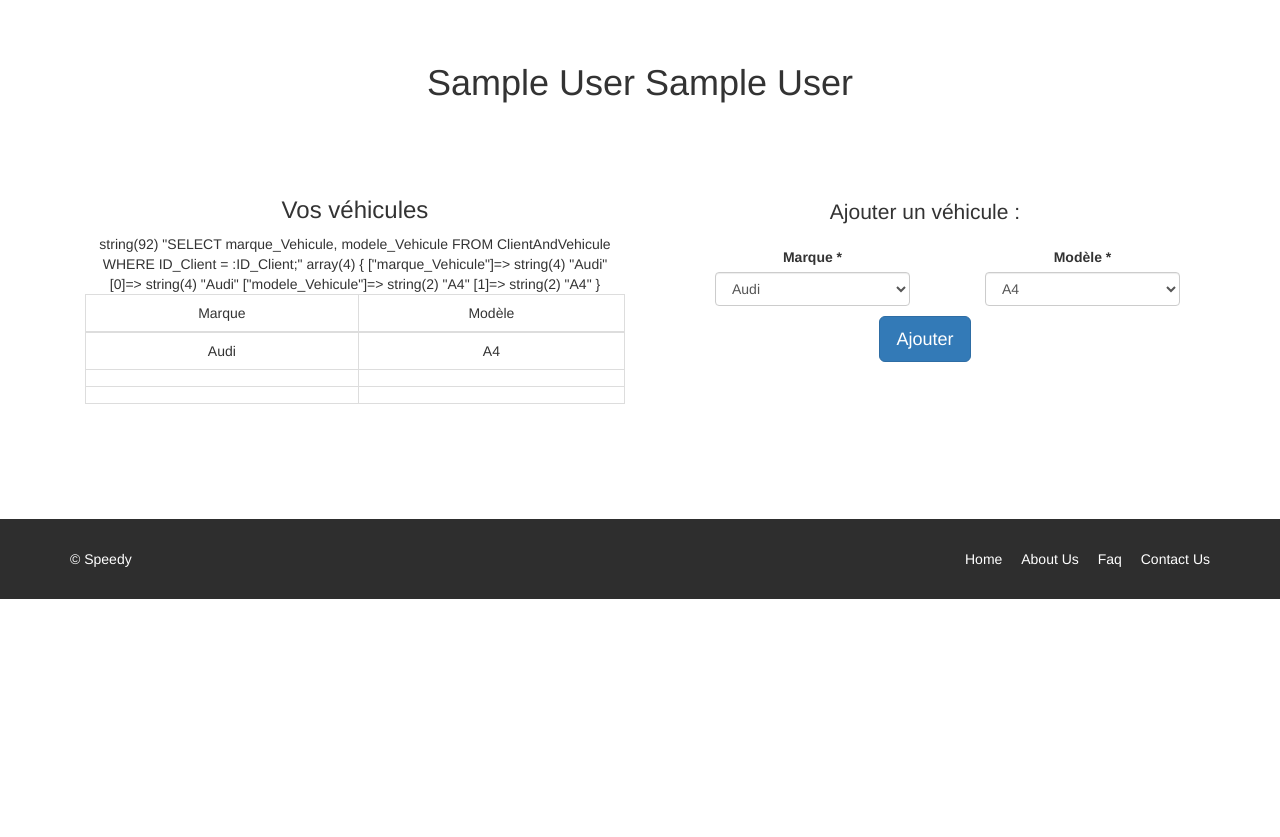
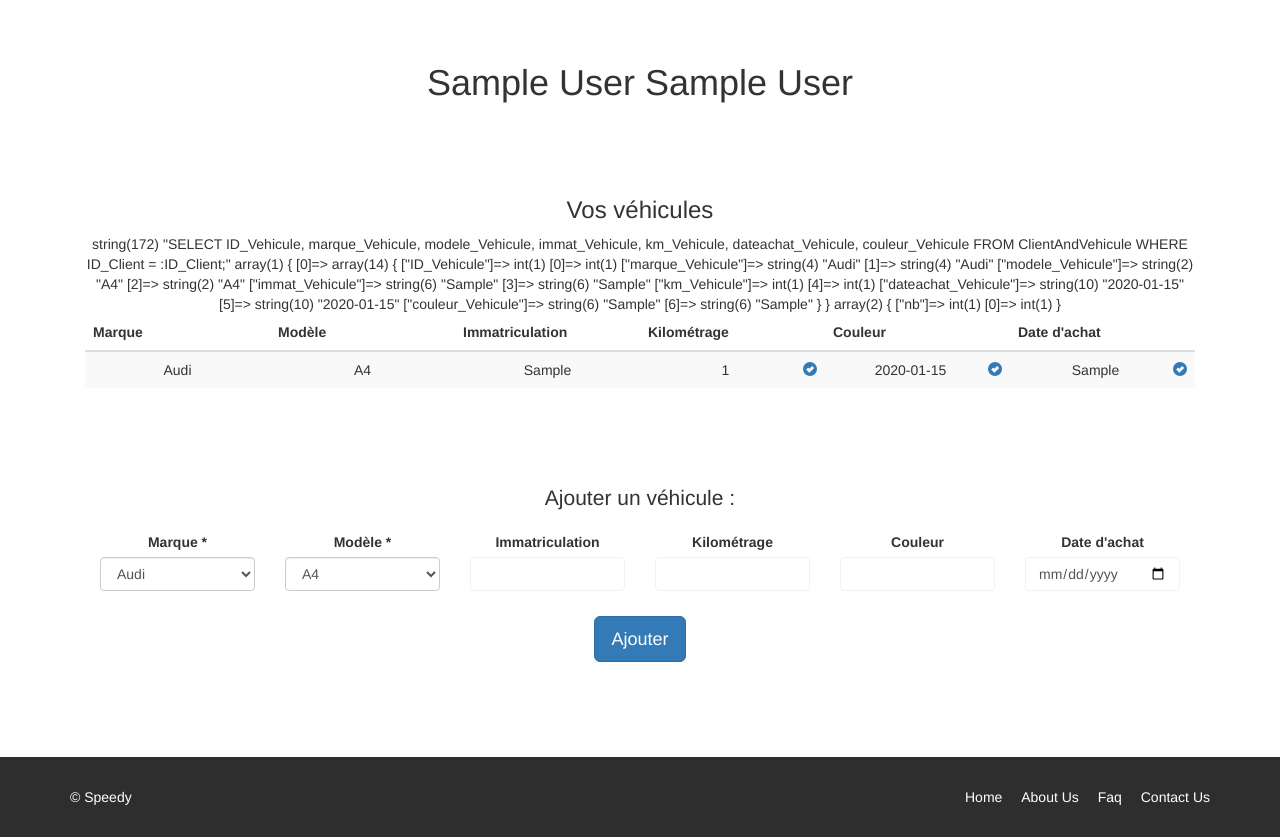
Before and after one commit to Buenoj55/GaragePPE, a PHP site: page /Profil/Profil.php in a window 1280 px wide. Shown: the part 188-1025 px from the top of the page. Before the commit the page ends 787 px from the top, so only its background shows below. Run offline with PHP 8.4, Linux system fonts and the light colour scheme; the visitor is signed in with stand-in values (Sample User, id 1); data comes from the database, SQL or seed files in the repository; tables that the repository leaves empty hold one stand-in row (values such as "Sample post"); data that the repository does not hold is empty; some libraries are stand-ins or nearby versions; some web fonts are replaced.

Commit message:
Espace membre

```diff
--- a/PPE1/Connexion/AccesBDDUser.php
+++ b/PPE1/Connexion/AccesBDDUser.php
@@ -155,16 +155,36 @@
 		$unModele->renseigner("ClientAndVehicule");
 
 		$champs = array(
+				"ID_Vehicule",
 				"marque_Vehicule",
-				"modele_Vehicule"
+				"modele_Vehicule",
+				"immat_Vehicule",
+				"km_Vehicule",
+				"dateachat_Vehicule",
+				"couleur_Vehicule"
 			);
 
 		$tab = array(
 				"ID_Client"=>$idc
 			);
 
-			$resultatVehicule = $unModele->selectWhere($champs, $tab);
+			$resultatVehicule = $unModele->selectWhereAll($champs, $tab);
 
 		return $resultatVehicule;
 	}
+
+	function nbVehicule()
+	{
+		$unModele = new Modele("localhost", "Garage", "root", "");
+
+		$unModele->renseigner("Vehicules");
+
+		$tab = array(
+				"ID_Client" => $_SESSION['ID_Client']
+			);
+
+		$resultat = $unModele->selectCount($tab);
+
+		return $resultat;
+	}
 ?>
--- a/PPE1/Modele/modele.class.php
+++ b/PPE1/Modele/modele.class.php
@@ -58,6 +58,32 @@
       $select = $this->pdo->prepare($requete);
       $select->execute($donnees);
       $unResultat = $select->fetch();
+
+      var_dump($unResultat);
+
+      return $unResultat;
+    }
+
+    public function selectWhereAll($champs, $where)
+    {
+      $chaineChamps = implode (", ", $champs);
+      $clause = array();
+      $donnees = array();
+
+      foreach ($where as $cle => $valeur)
+      {
+        $clause[] = $cle." = :".$cle;
+        $donnees[":".$cle] = $valeur;
+      }
+      $chaineClause = implode(" AND ", $clause);
+
+      $requete = "SELECT ".$chaineChamps." FROM ".$this->table." WHERE ".$chaineClause.";";
+
+      var_dump($requete);
+
+      $select = $this->pdo->prepare($requete);
+      $select->execute($donnees);
+      $unResultat = $select->fetchAll();
 
       var_dump($unResultat);
 
--- a/PPE1/Profil/Profil.php
+++ b/PPE1/Profil/Profil.php
@@ -22,36 +22,62 @@
             	<h2> <?php echo $_SESSION['prenom_Particulier'].' '.$_SESSION['nom_Particulier'] ; ?> </h2>
             </div>
 
-            <div id="Vehicule" class="center wow fadeInDown col-lg-6">
+            <div id="Vehicule" class="center wow fadeInDown col-lg-12">
             	<h3>Vos véhicules</h3>
 
             	<div class="table-responsive">
-            		<table class="table table-stripped table-bordered">
+            		<form class="contact-form" method="post">
+	            		<table class="table table-striped table-hover">
 	            			<thead>
-            				<tr>
-            					<td>Marque</td>
-            					<td>Modèle</td>
-            				</tr>
+            					<th>Marque</th>
+            					<th>Modèle</th>
+            					<th>Immatriculation</th>
+            					<th>Kilométrage</th>
+            					<th>Couleur</th>
+            					<th>Date d'achat</th>
 	            			</thead>
 	            			<tbody>
 	        					<?php
 	        						$resultatVehicules = vehiculeClient($_SESSION['ID_Client']);
+	        						$nbVehicules = nbVehicule();
 
-        						for ($n = 0 ; $n < 6 ; $n=$n+2)
+	        						var_dump($nbVehicules);
+
+	        						if ($nbVehicules['nb'] != 0)
 	        						{
-        							echo '<tr><td>'.$resultatVehicules[$n].'</td><td>'.$resultatVehicules[$n+1].'</td></tr>';
+		        						for ($n = 0 ; $n < $nbVehicules['0'] ; $n++)
+		        						{
+		        							echo '<tr><td class="col-sm-2">'.$resultatVehicules[$n]['1'].'</td><td class="col-sm-2">'.$resultatVehicules[$n]['2'].'</td><td class="col-sm-2">'.$resultatVehicules[$n]['3'].'</td>';
+
+		        							for ($a = 4 ; $a < 7 ; $a++)
+		        							{
+		        								echo '<td class="col-sm-2">';
+		        								if (isset($resultatVehicules[$n][$a])) { echo $resultatVehicules[$n][$a]; }
+		        								else { echo '<input class="col-sm-10" name="input'.$n.''.$a.'">'; }
+		        								echo '<a type="submit" name="Modif'.$n.''.$a.'" class="pull-right"><span class="glyphicon glyphicon-ok-sign"></span></a></td>';
+
+		        								if (isset($_POST['Modif'.$n.''.$a])) {
+		        									echo 'Unicorn';
+		        								}
+		        							}
+		        						}
+	        						}
+	        						else
+	        						{
+	        							echo '<tr><td colspan="6">Vous n\'avez pas enregistré de véhicules.</td></tr>';
 	        						}
 	        					?>
 	            			</tbody>
 						</table>
+					</form>
             	</div>
             </div>
 
-			<div id="AjoutVehicule" class="center wow fadeInDown col-lg-6">
+			<div id="AjoutVehicule" class="center wow fadeInDown col-lg-12">
 			    <h3 class="lead">Ajouter un véhicule :</h3>
 
-	        	<form id="main-contact-form" class="contact-form" name="contact-form" method="post"	>
-	        		<div class="col-sm-5 col-sm-offset-1">
+	        	<form class="contact-form" method="post"	>
+	        		<div class="col-sm-2">
 			            <label>Marque *</label>
 			            <select name="marque_Vehicule" class="form-control">
 			                <?php
@@ -63,7 +89,7 @@
 			                ?>
 			            </select>
 			        </div>
-			        <div class="col-sm-5 col-sm-offset-1">
+			        <div class="col-sm-2">
 			            <label>Modèle *</label>
 			            <select name="modele_Vehicule" class="form-control">
 			                <?php
@@ -74,6 +100,28 @@
 			                    }
 			                ?>
 			            </select>
+			        </div>
+
+			        <div class="col-sm-2 form-group">
+				        <label>Immatriculation</label>
+				        <input type="text" name="immat_Vehicule" class="form-control"/>
+				    </div>
+
+				    <div class="col-sm-2 form-group">
+				        <label>Kilométrage</label>
+				        <input type="number" class="form-control" name="km_Vehicule" />
+				    </div>
+
+			        <div class="col-sm-2">
+			        	<div class="form-group">
+					        <label>Couleur</label>
+					        <input type="text" class="form-control" name="couleur_Vehicule" />
+					    </div>
+				    </div>
+
+			        <div class="col-sm-2 form-group">
+				        <label>Date d'achat</label>
+				        <input type="date" class="form-control" name="dateachat_Vehicule" />
 				    </div>
 
 			        <button type="submit" class="btn btn-primary btn-lg" id="Ajouter" name="Ajouter">Ajouter</button>
--- a/PPE1/Reservation/Reservation.php
+++ b/PPE1/Reservation/Reservation.php
@@ -69,7 +69,7 @@
                     </form>
 
                     <?php
-                        if (isset($_POST['SelectionDate']))
+                        if (isset($_POST['SelectionDate']) && !empty($_POST['DateReservation']))
                         {
                             include('AccesBDDReservation.php');
 
--- a/PPE1/views.sql
+++ b/PPE1/views.sql
@@ -1,5 +1,5 @@
 CREATE OR REPLACE VIEW ClientAndVehicule AS (
-	SELECT marque_Vehicule, modele_Vehicule, ID_Vehicule, c.ID_Client
+	SELECT marque_Vehicule, modele_Vehicule, ID_Vehicule, c.ID_Client, immat_Vehicule, dateachat_Vehicule, km_Vehicule, couleur_Vehicule
 	FROM Vehicules v, TypeVehicules t, Clients c
 	WHERE v.ID_TypeVehicule = t.ID_TypeVehicule
 	AND c.ID_Client = v.ID_Client
```
Lines whose indentation alone changed are shown as unchanged.
